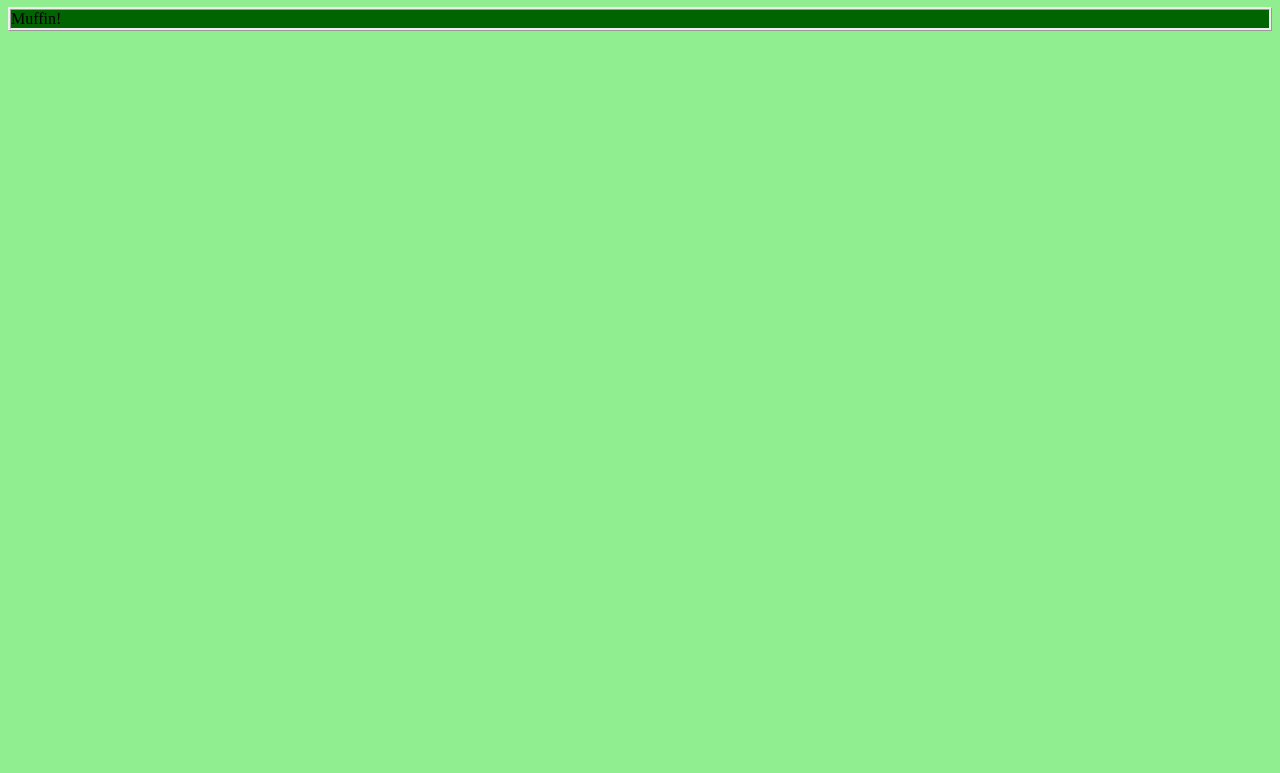
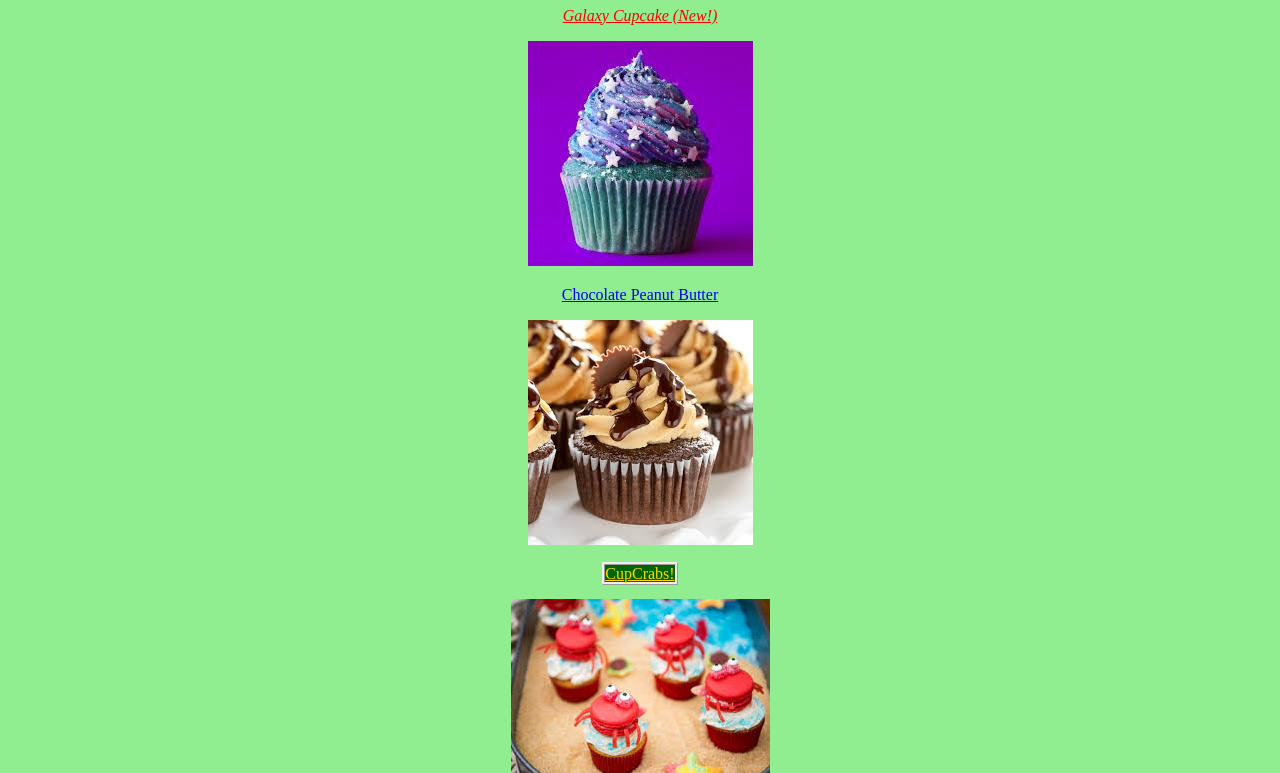
Before and after one commit to TuesdayHat/cupcake_shop, a plain HTML site: page index.html in a window 1280 px wide. Shown: the part 114-887 px from the top of the page. Before the commit the page ends 800 px from the top, so only its background shows below. Drawn offline with Linux system fonts and the light colour scheme.

Commit message:
added content

```diff
--- a/css/style.css
+++ b/css/style.css
@@ -1,5 +1,6 @@
 body {
   background-color: lightgreen;
+  text-align: center;
 }
 
 .flashy{
@@ -8,6 +9,7 @@ body {
 }
 
 .best{
+  color: gold;
   border-style: ridge;
   border-width: medium;
   background-color: darkgreen;
--- a/index.html
+++ b/index.html
@@ -9,6 +9,27 @@
     <h3>Have some...</h3>
     <h1 class="flashy">CUPCAKES</h1>
 
-    <p class="best">Muffin!</p>
+    <p class="flashy">
+      <a href="https://truffle-assets.imgix.net/pxqrocxwsjcc_6OcJeUMaWIYOmKgsK6IwWc_galaxy-cupcakes_squareThumbnail_en-US.jpeg" class="flashy">
+        Galaxy Cupcake (New!)
+        <p><img src="img/cupcake.jpeg" alt="Picture of Galaxy Cupcake"></p>
+      </a>
+    </p>
+
+    <p>
+      <a href="https://www.livewellbakeoften.com/wp-content/uploads/2017/01/Chocolate-Cupcakes-with-Peanut-Butter-Frosting-1-5.jpg">
+        Chocolate Peanut Butter
+        <p><img src="img/cupcake2.jpeg" alt="Picture of Chocolate Peanut Butter Cupcake"></p>
+      </a>
+    </p>
+
+    <p>
+      <a href="http://food.fnr.sndimg.com/content/dam/images/food/fullset/2017/4/28/0/FN_How-To-Win-Summer-Crab-Cupcakes_s4x3.jpg.rend.hgtvcom.616.462.suffix/1493395327666.jpeg" class="best">
+        CupCrabs!
+        <p><img src="img/cupcake3.jpeg" alt="Picture of Cupcrabs Cupcake"></p>
+      </a>
+    </p>
+
+    <h4 class="flashy">Try one today!</h4>
   </body>
 </html>
```
Also changed, not shown: img/cupcake.jpeg (added), img/cupcake2.jpeg (added), img/cupcake3.jpeg (added).
